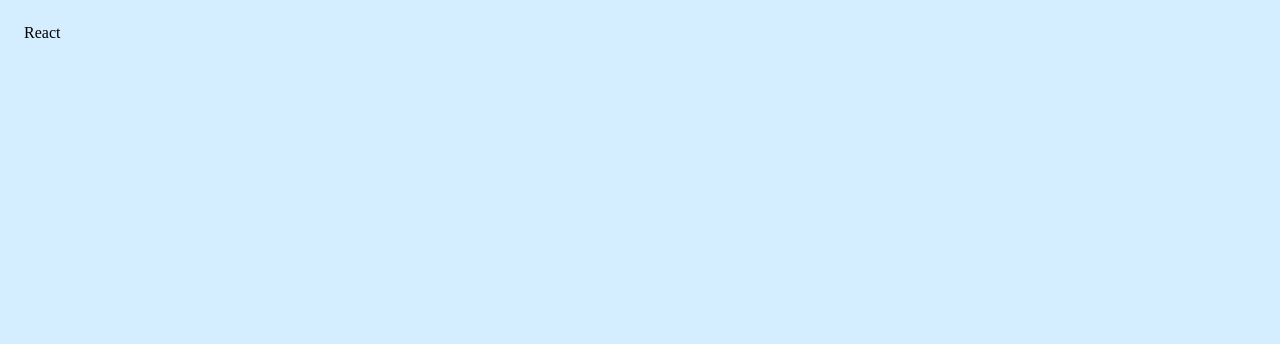
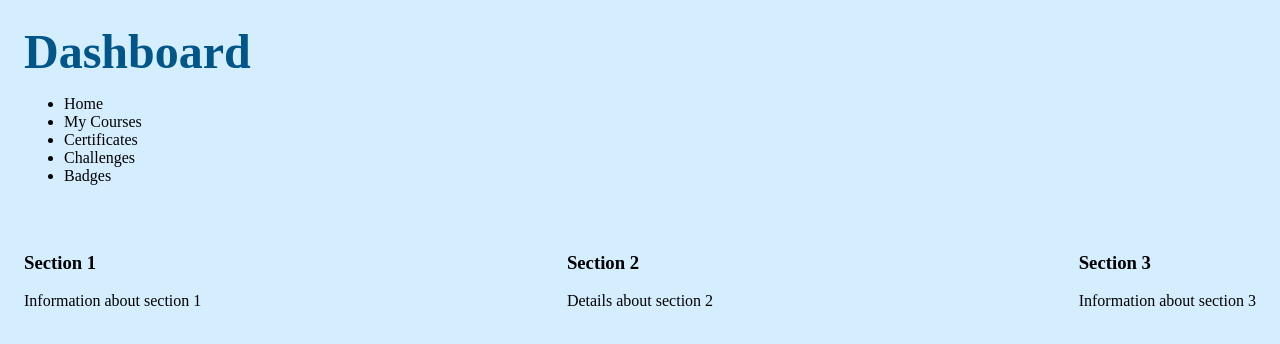
Before and after one commit to oduordaizy/10_days_of_reactjs, a React (Vite) app: page / in a window 1280 px wide. Shown: the top 344 px of the page. Built offline with nearby package versions, Linux system fonts and the light colour scheme.

Commit message:
Update: Included the navbar and card component on the home oage

```diff
--- a/src/App.tsx
+++ b/src/App.tsx
@@ -1,10 +1,20 @@
 import './App.css'
+import Card from './components/Card'
+import Navbar from './components/Navbar'
 
 function App() {
 
   return (
     <>
-     React
+     <Navbar />
+
+     <div className='mainContent'>
+        <Card title='Section 1' content='Information about section 1'/>
+        <Card title='Section 2' content='Details about section 2'/>
+        <Card title='Section 3' content='Information about section 3'/>
+     </div>
+
+
     </>
   )
 }
```
